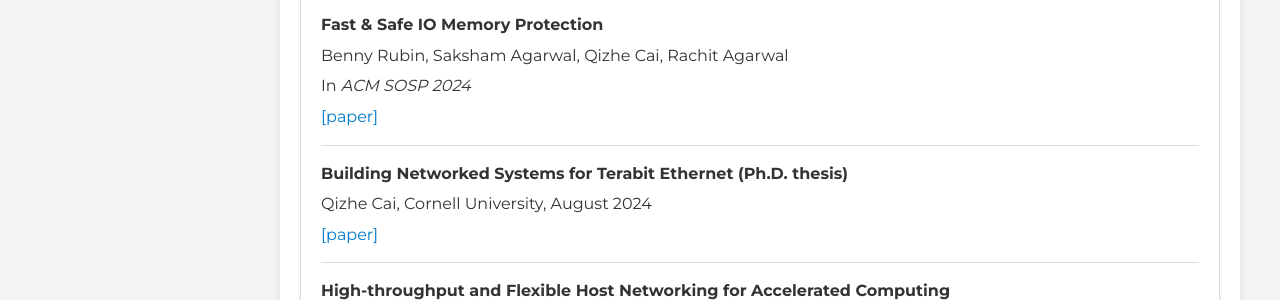
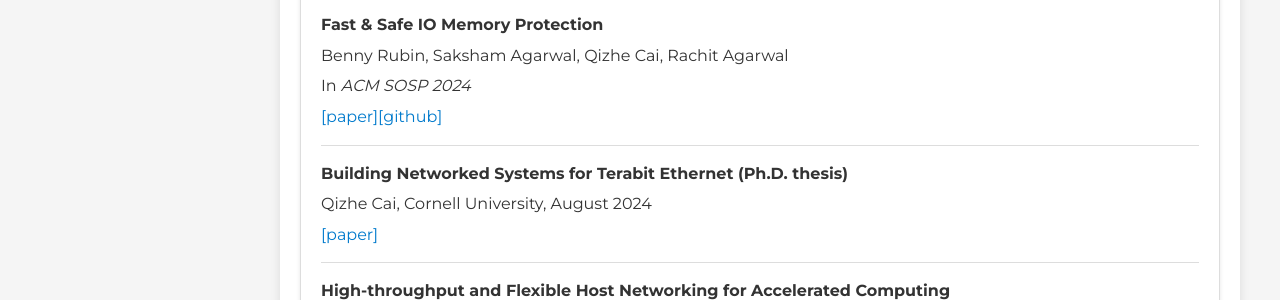
Before and after one commit to qizhe/qizhe.github.io, a Jekyll site: the page built from index.md, in a window 1280 px wide and 900 px high, scrolled down 1046 px. Shown: the part 153-453 px from the top of the window. Built offline with Jekyll 4.4.1, drawn with Linux system fonts in a browser that asks for light colours.

Commit message:
add link

```diff
--- a/index.md
+++ b/index.md
@@ -31,7 +31,7 @@
     <p><strong>Fast & Safe IO Memory Protection</strong></p>
     <p>Benny Rubin, Saksham Agarwal, Qizhe Cai, Rachit Agarwal</p>
     <p>In <i>ACM SOSP 2024</i></p>
-    <p><a href="{{ '/papers/fands.pdf' | relative_url }}">[paper]</a></p>
+    <p><a href="{{ '/papers/fands.pdf' | relative_url }}">[paper]</a><a href="https://github.com/host-architecture/Fast-and-Safe-IO-Memory-Protection">[github]</a></p>
   </div>
   <div class="publication">
     <p><strong>Building Networked Systems for Terabit Ethernet (Ph.D. thesis)</strong></p>
```
